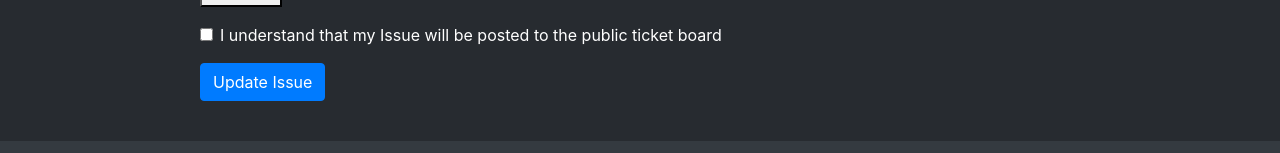
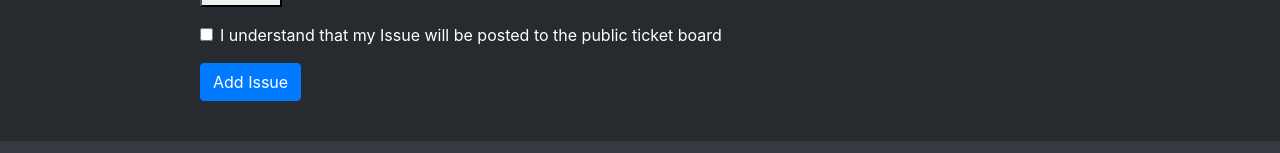
Before and after one commit to makhdoomshabir/Final-Project, a React (Create React App) app in the folder src/main/resources/: page /add-ticket in a window 1280 px wide. Shown: the part 619-772 px from the top of the page. Built offline with nearby package versions, Linux system fonts and the light colour scheme.

Commit message:
change function name from new ticket to AddTicketForm

```diff
--- a/src/main/resources/src/Components/tickets/AddTicketForm.js
+++ b/src/main/resources/src/Components/tickets/AddTicketForm.js
@@ -1,7 +1,7 @@
 import React from 'react';
 import { Form, Col, Button} from 'react-bootstrap';
 
-const NewTicket = () => {
+const AddTicketForm = () => {
     return(
         <div>
             <Form id="ticketForm">
@@ -46,11 +46,11 @@ const NewTicket = () => {
             </Form.Group>
 
             <Button variant="primary" type="submit">
-                Update Issue
+                Add Issue
             </Button>
             </Form>
         </div>
     );
 };
 
-export default NewTicket;
+export default AddTicketForm;
```
